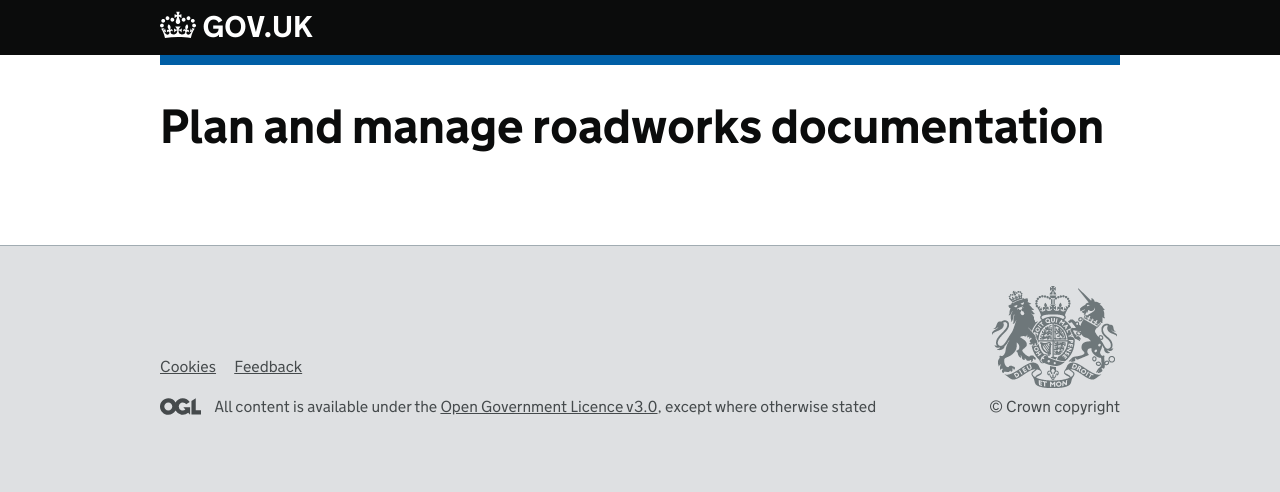
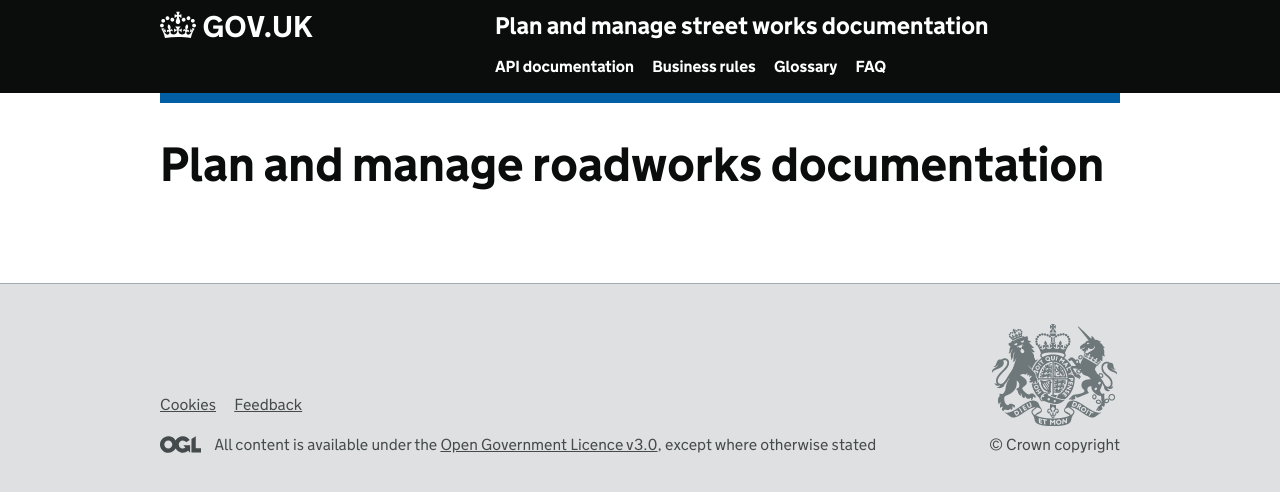
Before and after one commit to jgraham0325/land-register-api-docs, a Jekyll site: the page built from docs/index.html, in a window 1280 px wide. Shown: the top 492 px of the page. Built offline with Jekyll 4.4.1, drawn with Linux system fonts in a browser that asks for light colours.

Commit message:
added basic layout

```diff
--- a/docs/_layouts/default.html
+++ b/docs/_layouts/default.html
@@ -57,6 +57,38 @@
           </span>
         </a>
       </div>
+      <div class="govuk-header__content">
+
+        <a href="{{ site.baseurl }}/" class="govuk-header__link govuk-header__link--service-name">
+          Plan and manage street works documentation
+        </a>
+
+        <button type="button" role="button" class="govuk-header__menu-button js-header-toggle" aria-controls="navigation" aria-label="Show or hide Top Level Navigation">Menu</button>
+        <nav>
+          <ul id="navigation" class="govuk-header__navigation " aria-label="Top Level Navigation">
+            <li class="govuk-header__navigation-item">
+              <a class="govuk-header__link" href="{{ site.baseurl }}/api-documentation/">
+                API documentation
+              </a>
+            </li>
+            <li class="govuk-header__navigation-item">
+              <a class="govuk-header__link" href="{{ site.baseurl }}/business-rules/">
+                Business rules
+              </a>
+            </li>
+            <li class="govuk-header__navigation-item">
+              <a class="govuk-header__link" href="{{ site.baseurl }}/glossary/">
+                Glossary
+              </a>
+            </li>
+            <li class="govuk-header__navigation-item">
+              <a class="govuk-header__link" href="{{ site.baseurl }}/faq/">
+                FAQ
+              </a>
+            </li>
+          </ul>
+        </nav>
+      </div>
     </div>
   </header>
 
--- /dev/null
+++ b/docs/api-documentation/index.html
@@ -0,0 +1,5 @@
+---
+layout: default
+title: API documentation
+---
+<h1 class="govuk-heading-xl">API documentation</h1>
--- /dev/null
+++ b/docs/business-rules/index.html
@@ -0,0 +1,5 @@
+---
+layout: default
+title: Business rules
+---
+<h1 class="govuk-heading-xl">Business rules</h1>
--- /dev/null
+++ b/docs/faq/index.html
@@ -0,0 +1,5 @@
+---
+layout: default
+title: FAQ
+---
+<h1 class="govuk-heading-xl">FAQ</h1>
--- /dev/null
+++ b/docs/glossary/index.html
@@ -0,0 +1,5 @@
+---
+layout: default
+title: Glossary
+---
+<h1 class="govuk-heading-xl">Glossary</h1>
```
